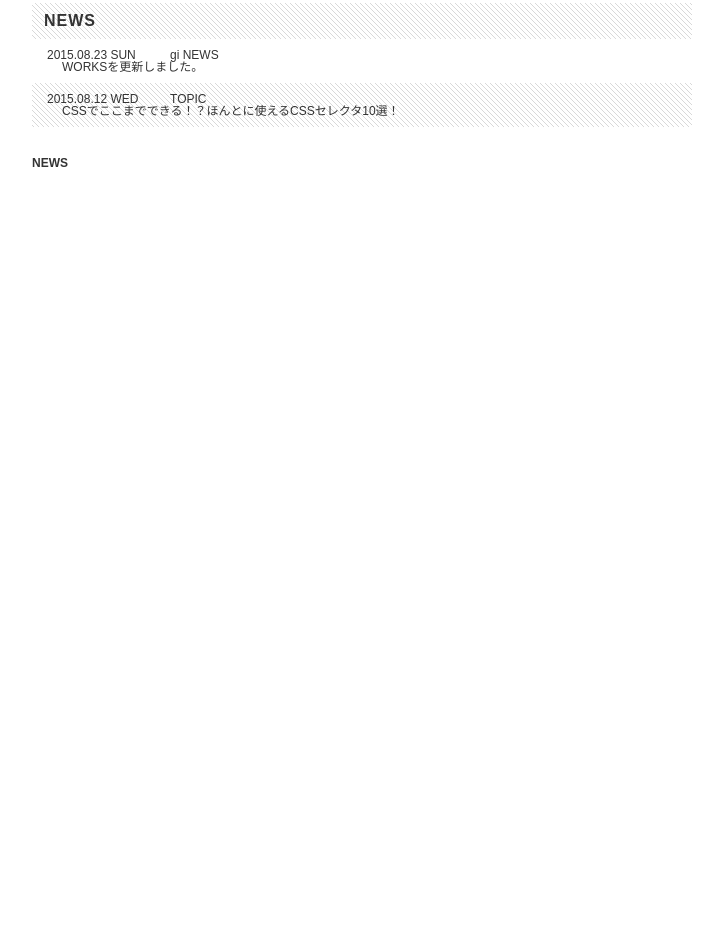
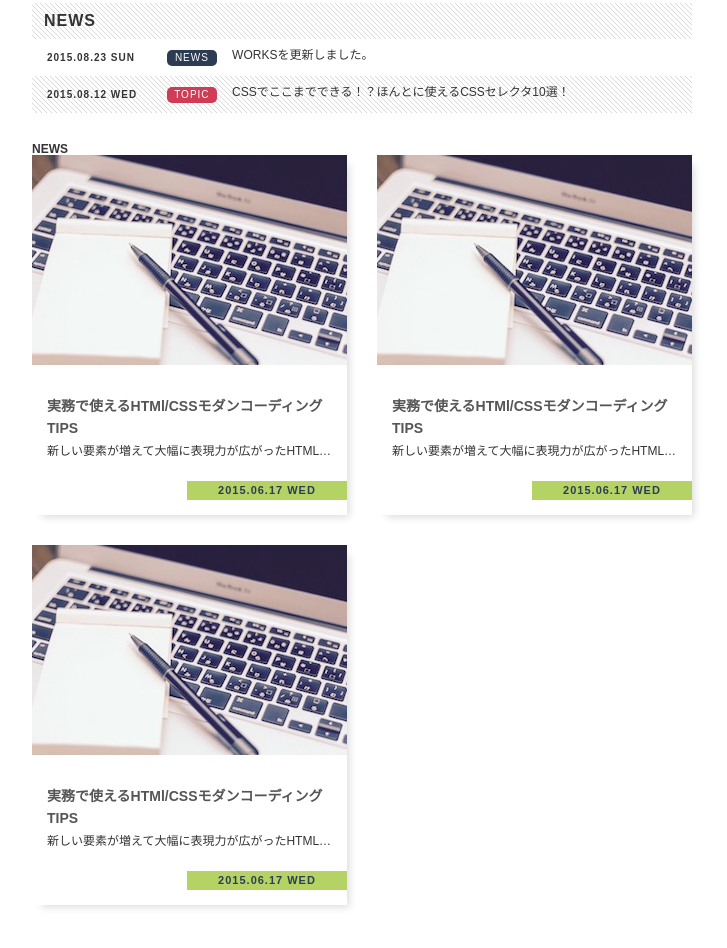
Before and after one commit to mittsmasa/frontend_learning, a plain HTML site: page mcoding/standard-layout/index.html in a window 1280 px wide. Shown: the part 496-1444 px from the top of the page, without its empty margins (123-850 px from the left). Before the commit the page ends 800 px from the top, so only its background shows below. Drawn offline with Linux system fonts and the light colour scheme.

Commit message:
add sidemeneu

```diff
--- a/mcoding/standard-layout/css/style.css
+++ b/mcoding/standard-layout/css/style.css
@@ -174,6 +174,7 @@ a:active {
 }
 .scroll-list .scroll-item a {
   display: block;
+  font-size: 0;
   padding: 10px 15px;
   color: #333;
   transition: background-color 0.1s;
@@ -189,17 +190,93 @@ a:active {
 
 .scroll-list .date {
   display: inline-block;
+  font-size: 1rem;
+  letter-spacing: 1px;
+  font-weight: bold;
   width: 19%;
 }
 .scroll-list .category {
   display: inline-block;
+  font-size: 1rem;
   width: 8%;
+  border-radius: 5px;
+  background-color: #d03c56;
+  color: #fff;
+  text-align: center;
+  letter-spacing: 1px;
+  font-size: 1rem;
+  line-height: 16px;
 }
+
+.scroll-list .category.news {
+  background-color: #2c3c53;
+}
+
 .scroll-list .title {
   display: inline-block;
   width: 73%;
   padding-left: 15px;
+  overflow: hidden;
+  text-overflow: ellipsis;
+  white-space: nowrap;
+  font-size: 1.2rem;
 }
+
+/* article */
+.article-box {
+  position: relative;
+  display: block;
+  width: 315px;
+  height: 360px;
+  margin-bottom: 30px;
+  padding: 210px 15px 0;
+  box-shadow: 6px 6px 8px -4px rgba(0, 0, 0, 0.15);
+  transition: opacity 0.15s;
+}
+.article-box:hover {
+  opacity: 0.8;
+}
+.article-box:nth-of-type(odd) {
+  float: left;
+}
+.article-box:nth-of-type(even) {
+  float: right;
+}
+
+.article-box .title {
+  margin-top: 30px;
+  color: #555;
+  font-size: 1.4rem;
+  line-height: 1.6;
+}
+.article-box .desc {
+  margin-top: 5px;
+  color: #333;
+  overflow: hidden;
+  text-overflow: ellipsis;
+  white-space: nowrap;
+}
+.article-box .date {
+  position: absolute;
+  right: 0;
+  bottom: 15px;
+  display: block;
+  width: 160px;
+  padding: 4px;
+  background-color: #b5d264;
+  color: #2d3d54;
+  text-align: center;
+  letter-spacing: 1px;
+  font-weight: bold;
+  font-size: 1.1rem;
+}
+.article-box .image {
+  position: absolute;
+  top: 0;
+  left: 0;
+  width: 100%;
+}
+
 /* tmp */
 /* .header,
 .main,
--- a/mcoding/standard-layout/index.html
+++ b/mcoding/standard-layout/index.html
@@ -6,6 +6,7 @@
     <link rel="stylesheet" href="css/reset.css" />
     <link rel="stylesheet" href="css/style.css" />
   </head>
+
   <body>
     <header class="header">
       <h1 class="logo"><a href="/">SAMPLE SITE</a></h1>
@@ -44,7 +45,7 @@
           <li class="scroll-item">
             <a href="#">
               <time class="date" datetime="2015-08-23">2015.08.23 SUN</time>
-gi              <span class="category news">NEWS</span>
+              <span class="category news">NEWS</span>
               <span class="title">WORKSを更新しました。</span>
             </a>
           </li>
@@ -61,9 +62,59 @@ gi              <span class="category news">NEWS</span>
         <h2>NEWS</h2>
         <div class="news"></div>
         <h2 class="hidden">ARTICLES</h2>
-        <div class="articles"></div>
+        <div class="cleafix">
+          <a href="#" class="article-box">
+            <h3 class="title">実務で使えるHTMl/CSSモダンコーディングTIPS</h3>
+            <p class="desc">
+              新しい要素が増えて大幅に表現力が広がったHTML5/CSS3を活用し、モダンなコーディングにチャレンジしましょう！
+            </p>
+            <time class="date" datetime="2015-06-17">2015.06.17 WED</time>
+            <img
+              src="./images/article.jpg"
+              alt="コーディング画面"
+              class="image"
+            />
+          </a>
+          <a href="#" class="article-box">
+            <h3 class="title">実務で使えるHTMl/CSSモダンコーディングTIPS</h3>
+            <p class="desc">
+              新しい要素が増えて大幅に表現力が広がったHTML5/CSS3を活用し、モダンなコーディングにチャレンジしましょう！
+            </p>
+            <time class="date" datetime="2015-06-17">2015.06.17 WED</time>
+            <img
+              src="./images/article.jpg"
+              alt="コーディング画面"
+              class="image"
+            />
+          </a>
+          <a href="#" class="article-box">
+            <h3 class="title">実務で使えるHTMl/CSSモダンコーディングTIPS</h3>
+            <p class="desc">
+              新しい要素が増えて大幅に表現力が広がったHTML5/CSS3を活用し、モダンなコーディングにチャレンジしましょう！
+            </p>
+            <time class="date" datetime="2015-06-17">2015.06.17 WED</time>
+            <img
+              src="./images/article.jpg"
+              alt="コーディング画面"
+              class="image"
+            />
+          </a>
+        </div>
       </main>
-      <div class="sidemenu"></div>
+      <div class="sidemenu">
+        <h2 class="heading">RANKING</h2>
+        <ol class="ranking">
+          <li class="ranking-item">
+            <a href="#"
+              ><img src="./images/ranking.jpg" alt="" class="image" />
+              <span class="order"></span>
+              <p class="text">
+                HTML/CSSコーディングと切っても切れないWebブラウザのシェア動向をチェックしよう
+              </p>
+            </a>
+          </li>
+        </ol>
+      </div>
     </div>
     <footer class="footer"></footer>
   </body>
```
Also changed, not shown: 2 other files.
